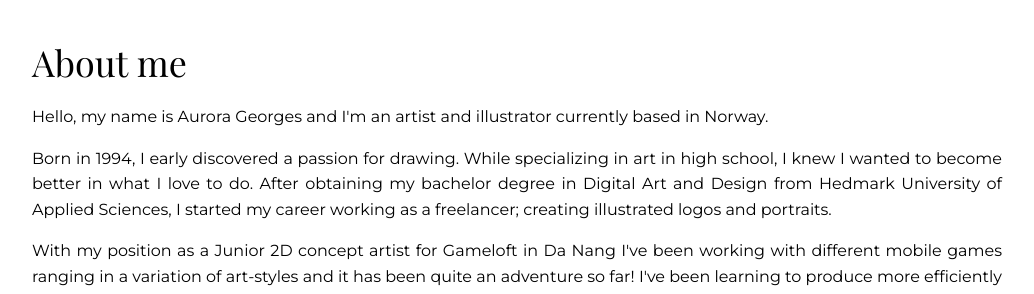
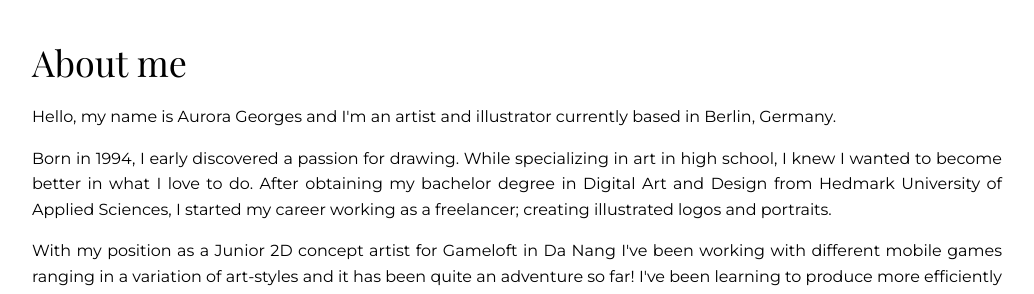
Before and after one commit to aurorageorges/aurorageorges.github.io, a Jekyll site: the page built from index.html, in a window 1280 px wide and 900 px high, scrolled down 773 px. Shown: the part 153-447 px from the top of the window, without its empty margins (123-1157 px from the left). Built offline with Jekyll 4.4.1, drawn with Linux system fonts in a browser that asks for light colours.

Commit message:
Update index.html

```diff
--- a/index.html
+++ b/index.html
@@ -44,7 +44,7 @@ socialmedias:
   <h2 class="section-header">About me</h2>
   <p class="paragraph">
     Hello, my name is Aurora Georges and I'm an artist and illustrator
-    currently based in Norway.
+    currently based in Berlin, Germany.
   </p>
   <p class="paragraph">
     Born in 1994, I early discovered a passion for drawing. While specializing
```
